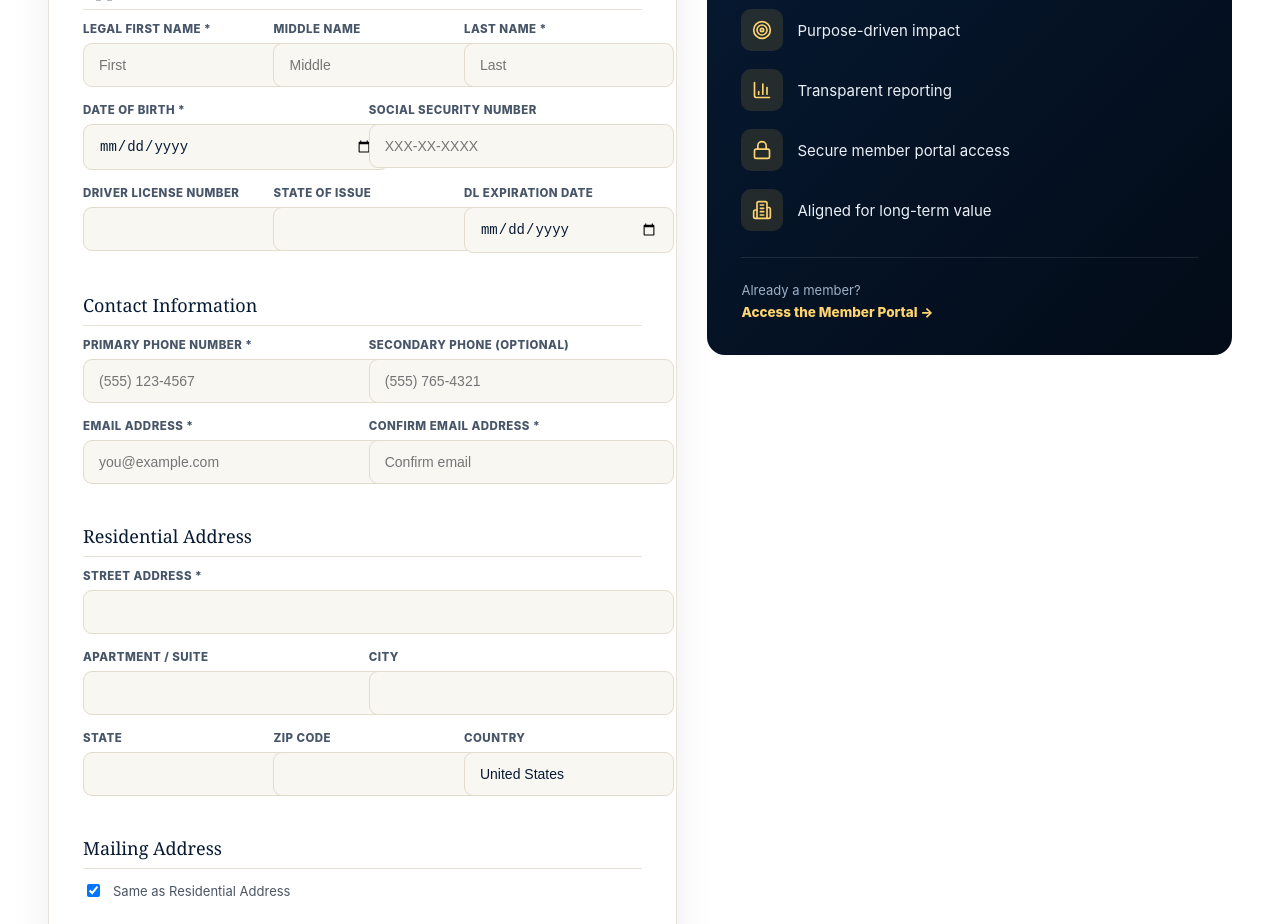
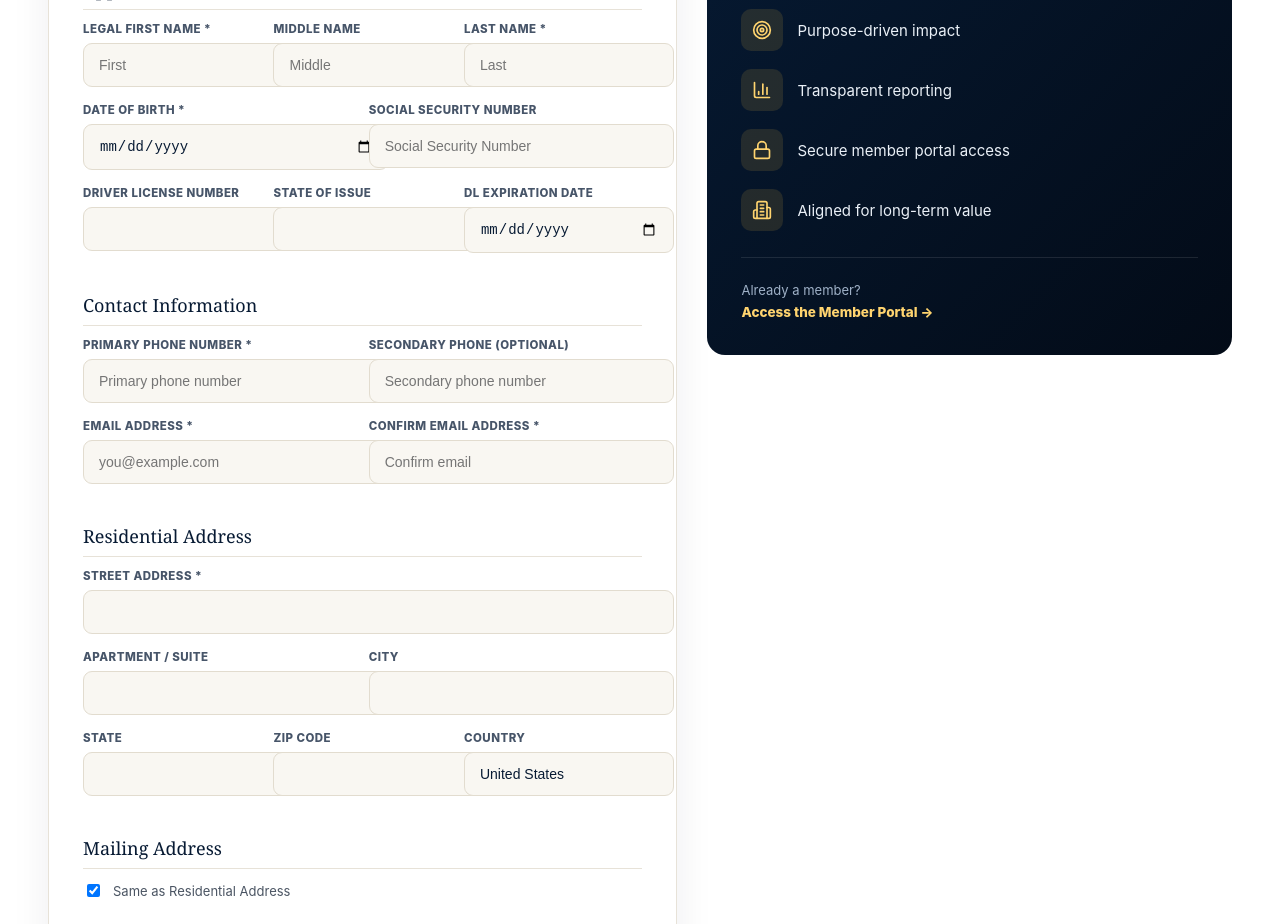
Before and after one commit to JoshuaMatthews111/SelectNetwork-, a Next.js app: page /join in a window 1280 px wide. Shown: the part 1000-1924 px from the top of the page. Built offline with nearby package versions, Linux system fonts and the light colour scheme.

Commit message:
Remove fake number placeholders

```diff
--- a/src/app/admin/page.tsx
+++ b/src/app/admin/page.tsx
@@ -1136,9 +1136,9 @@ export default function AdminPortal() {
                   <h2 style={{ fontFamily: "Georgia, serif", fontWeight: 400, fontSize: 20, margin: "0 0 14px" }}>Add New Prospect</h2>
                   <div className="sn-grid-2" style={{ display: "grid", gridTemplateColumns: "1fr 1fr", gap: 12, marginBottom: 12 }}>
                     <div><label style={fieldLabel}>Name</label><input value={newProspect.name} onChange={(e) => setNewProspect({...newProspect, name: e.target.value})} placeholder="Full name" style={fieldInput} /></div>
-                    <div><label style={fieldLabel}>Phone</label><input value={newProspect.phone} onChange={(e) => setNewProspect({...newProspect, phone: e.target.value})} placeholder="(555) 000-0000" style={fieldInput} /></div>
+                    <div><label style={fieldLabel}>Phone</label><input value={newProspect.phone} onChange={(e) => setNewProspect({...newProspect, phone: e.target.value})} placeholder="Phone number" style={fieldInput} /></div>
                     <div><label style={fieldLabel}>Email</label><input type="email" value={newProspect.email} onChange={(e) => setNewProspect({...newProspect, email: e.target.value})} placeholder="email@example.com" style={fieldInput} /></div>
-                    <div><label style={fieldLabel}>Interest</label><input value={newProspect.interest_amount} onChange={(e) => setNewProspect({...newProspect, interest_amount: e.target.value})} placeholder="$5,000" style={fieldInput} /></div>
+                    <div><label style={fieldLabel}>Interest</label><input value={newProspect.interest_amount} onChange={(e) => setNewProspect({...newProspect, interest_amount: e.target.value})} placeholder="Capital commitment amount" style={fieldInput} /></div>
                     <div><label style={fieldLabel}>Referred By</label><input value={newProspect.source} onChange={(e) => setNewProspect({...newProspect, source: e.target.value})} placeholder="Source" style={fieldInput} /></div>
                   </div>
                   <div style={{ marginBottom: 12 }}><label style={fieldLabel}>Notes</label><textarea value={newProspect.notes} onChange={(e) => setNewProspect({...newProspect, notes: e.target.value})} placeholder="Initial notes about this prospect..." rows={3} style={{ ...fieldInput, resize: "none" as const }} /></div>
@@ -1235,7 +1235,7 @@ export default function AdminPortal() {
                   <div className="sn-grid-2" style={{ display: "grid", gridTemplateColumns: "1fr 1fr", gap: 12, marginBottom: 12 }}>
                     <div><label style={fieldLabel}>Prospect / Member Name</label><input placeholder="Enter name" style={fieldInput} /></div>
                     <div><label style={fieldLabel}>Email</label><input type="email" placeholder="email@example.com" style={fieldInput} /></div>
-                    <div><label style={fieldLabel}>Phone</label><input type="tel" placeholder="(555) 000-0000" style={fieldInput} /></div>
+                    <div><label style={fieldLabel}>Phone</label><input type="tel" placeholder="Phone number" style={fieldInput} /></div>
                     <div><label style={fieldLabel}>Date</label><input type="date" style={fieldInput} /></div>
                     <div><label style={fieldLabel}>Time</label><input type="time" style={fieldInput} /></div>
                     <div><label style={fieldLabel}>Meeting Type</label><select style={fieldInput}><option>Zoom Presentation</option><option>Onboarding Call</option><option>Follow-up</option><option>Member Review</option><option>Prospect Introduction</option></select></div>
--- a/src/app/invest-now/page.tsx
+++ b/src/app/invest-now/page.tsx
@@ -247,7 +247,7 @@ export default function InvestNowPage() {
                     <div className="sn-grid-2" style={{ display: "grid", gridTemplateColumns: "1fr 1fr", gap: 14 }}>
                       <Field label="Full Name"><input value={form.name} onChange={(e) => setForm({ ...form, name: e.target.value })} placeholder="Your full name" style={inputStyle} /></Field>
                       <Field label="Email Address"><input type="email" value={form.email} onChange={(e) => setForm({ ...form, email: e.target.value })} placeholder="you@email.com" style={inputStyle} /></Field>
-                      <Field label="Phone"><input value={form.phone} onChange={(e) => setForm({ ...form, phone: e.target.value })} placeholder="(555) 000-0000" style={inputStyle} /></Field>
+                      <Field label="Phone"><input value={form.phone} onChange={(e) => setForm({ ...form, phone: e.target.value })} placeholder="Phone number" style={inputStyle} /></Field>
                       <Field label="City / State"><input value={form.cityState} onChange={(e) => setForm({ ...form, cityState: e.target.value })} placeholder="City, State" style={inputStyle} /></Field>
                       <Field label="How did you hear about The Select Network Member Group?"><input value={form.heard} onChange={(e) => setForm({ ...form, heard: e.target.value })} placeholder="Referral, event, online..." style={inputStyle} /></Field>
                     </div>
--- a/src/app/join/page.tsx
+++ b/src/app/join/page.tsx
@@ -90,7 +90,7 @@ export default function JoinPage() {
                   </div>
                   <div className="sn-grid-2" style={{ display: "grid", gridTemplateColumns: "1fr 1fr", gap: 12 }}>
                     <Field label="Date of Birth *"><input type="date" value={form.dob} onChange={(e) => u("dob", e.target.value)} style={inputStyle} /></Field>
-                    <Field label="Social Security Number"><input value={form.ssn} onChange={(e) => u("ssn", e.target.value)} placeholder="XXX-XX-XXXX" style={inputStyle} /></Field>
+                    <Field label="Social Security Number"><input value={form.ssn} onChange={(e) => u("ssn", e.target.value)} placeholder="Social Security Number" style={inputStyle} /></Field>
                   </div>
                   <div className="sn-grid-3" style={{ display: "grid", gridTemplateColumns: "1fr 1fr 1fr", gap: 12 }}>
                     <Field label="Driver License Number"><input value={form.dlNumber} onChange={(e) => u("dlNumber", e.target.value)} style={inputStyle} /></Field>
@@ -100,8 +100,8 @@ export default function JoinPage() {
 
                   <SectionHead>Contact Information</SectionHead>
                   <div className="sn-grid-2" style={{ display: "grid", gridTemplateColumns: "1fr 1fr", gap: 12 }}>
-                    <Field label="Primary Phone Number *"><input value={form.phone} onChange={(e) => u("phone", e.target.value)} placeholder="(555) 123-4567" style={inputStyle} /></Field>
-                    <Field label="Secondary Phone (Optional)"><input value={form.phone2} onChange={(e) => u("phone2", e.target.value)} placeholder="(555) 765-4321" style={inputStyle} /></Field>
+                    <Field label="Primary Phone Number *"><input value={form.phone} onChange={(e) => u("phone", e.target.value)} placeholder="Primary phone number" style={inputStyle} /></Field>
+                    <Field label="Secondary Phone (Optional)"><input value={form.phone2} onChange={(e) => u("phone2", e.target.value)} placeholder="Secondary phone number" style={inputStyle} /></Field>
                   </div>
                   <div className="sn-grid-2" style={{ display: "grid", gridTemplateColumns: "1fr 1fr", gap: 12 }}>
                     <Field label="Email Address *"><input type="email" value={form.email} onChange={(e) => u("email", e.target.value)} placeholder="you@example.com" style={inputStyle} /></Field>
--- a/src/app/login/page.tsx
+++ b/src/app/login/page.tsx
@@ -72,8 +72,8 @@ export default function LoginPage() {
             <div><label style={fieldLabel}>Last Name</label><input required value={applyForm.lastName} onChange={(e) => setApplyForm({...applyForm, lastName: e.target.value})} style={fieldInput} /></div>
           </div>
           <div style={{ marginBottom: 12 }}><label style={fieldLabel}>Email</label><input type="email" required value={applyForm.email} onChange={(e) => setApplyForm({...applyForm, email: e.target.value})} placeholder="you@email.com" style={fieldInput} /></div>
-          <div style={{ marginBottom: 12 }}><label style={fieldLabel}>Phone</label><input required value={applyForm.phone} onChange={(e) => setApplyForm({...applyForm, phone: e.target.value})} placeholder="(555) 000-0000" style={fieldInput} /></div>
-          <div style={{ marginBottom: 12 }}><label style={fieldLabel}>Desired Capital Commitment</label><input required value={applyForm.amount} onChange={(e) => setApplyForm({...applyForm, amount: e.target.value})} placeholder="$25,000" style={fieldInput} /></div>
+          <div style={{ marginBottom: 12 }}><label style={fieldLabel}>Phone</label><input required value={applyForm.phone} onChange={(e) => setApplyForm({...applyForm, phone: e.target.value})} placeholder="Phone number" style={fieldInput} /></div>
+          <div style={{ marginBottom: 12 }}><label style={fieldLabel}>Desired Capital Commitment</label><input required value={applyForm.amount} onChange={(e) => setApplyForm({...applyForm, amount: e.target.value})} placeholder="Capital commitment amount" style={fieldInput} /></div>
           <div style={{ marginBottom: 12 }}><label style={fieldLabel}>Referral Code (Optional)</label><input value={applyForm.referral} onChange={(e) => setApplyForm({...applyForm, referral: e.target.value})} placeholder="Enter referral code" style={fieldInput} /></div>
           <div style={{ marginBottom: 16 }}>
             <label style={fieldLabel}>Message</label>
```
